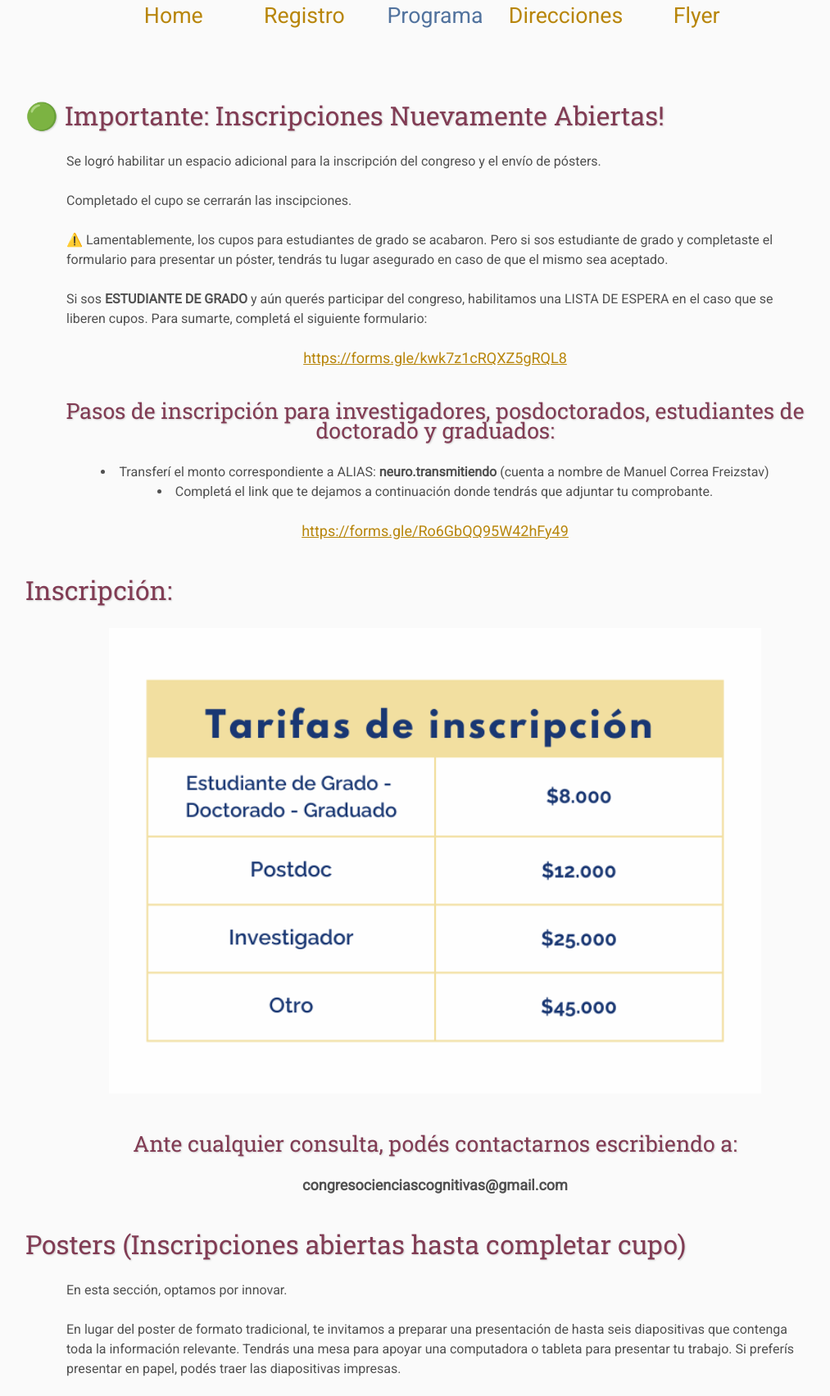
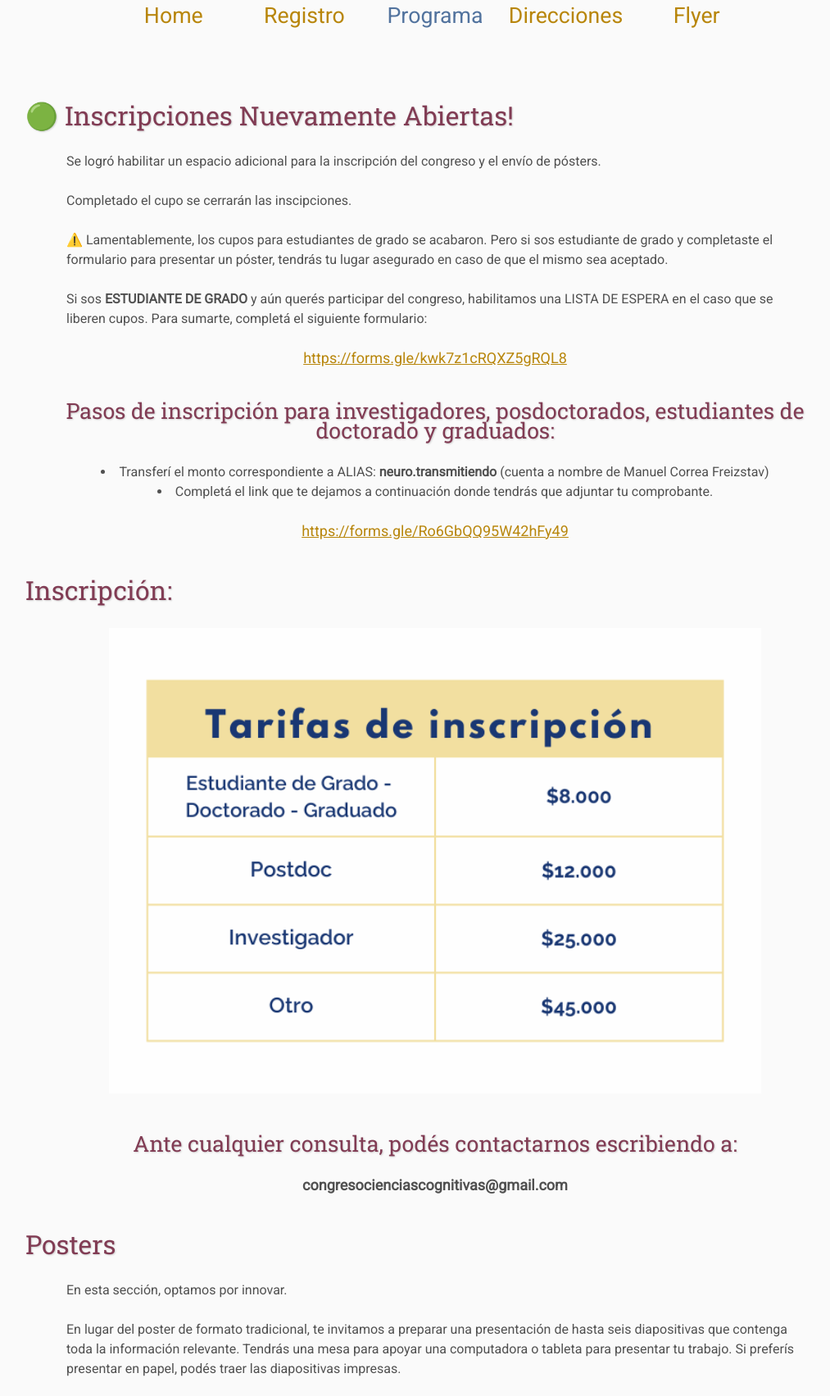
Before and after one commit to congreso-ciencias-cognitivas/congreso-ciencias-cognitivas-2024, a plain HTML site: page registration/index.html in a window 1280 px wide. Shown: the part 473-2176 px from the top of the page at 82% size, without its empty margins (109-1122 px from the left). Drawn offline with Linux system fonts and the light colour scheme; files that its build step writes are made by us from their sources.

```diff
--- a/registration/index.html
+++ b/registration/index.html
@@ -46,7 +46,7 @@
 
     <br>
 
-    <h2>🟢 Importante: Inscripciones Nuevamente Abiertas!</h2>
+    <h2>🟢 Inscripciones Nuevamente Abiertas!</h2>
 
     <p>
         Se logró habilitar un espacio adicional para la inscripción del congreso y el envío de pósters.
@@ -94,7 +94,7 @@
         </p>
     </div>
 
-    <h2>Posters (Inscripciones abiertas hasta completar cupo)</h2>
+    <h2>Posters</h2>
 
     <p>
         En esta sección, optamos por innovar.
```
